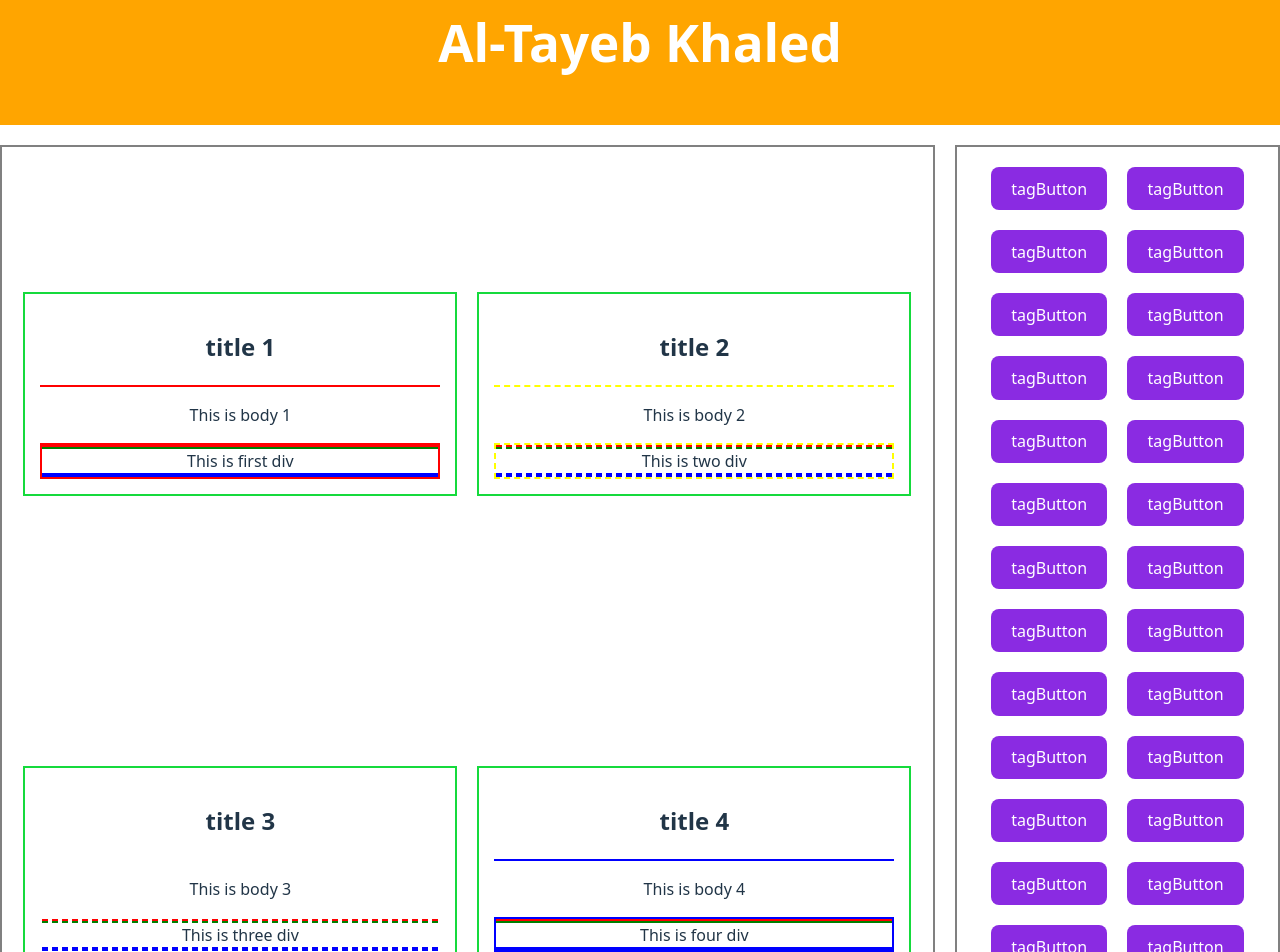
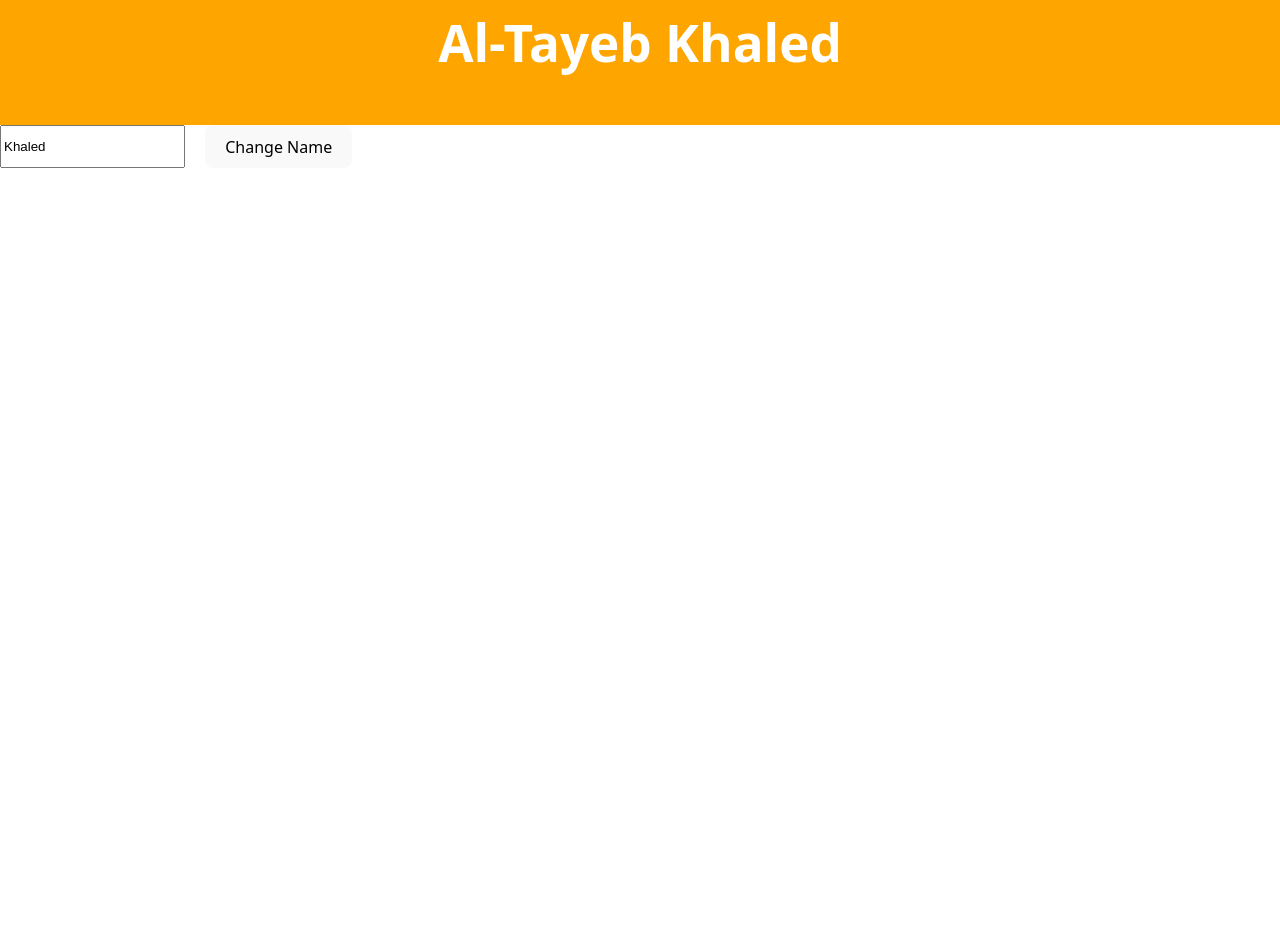
Before and after one commit to AlTayeb-Front-End/React-repo, a React (Vite) app: page / in a window 1280 px wide. Shown: the part 40-992 px from the top of the page. After the commit the page ends 800 px from the top, so only its background shows below. Built offline with nearby package versions, Linux system fonts and the light colour scheme.

Commit message:
"lesson: State hook with onclick & onChange"

```diff
--- a/src/App.jsx
+++ b/src/App.jsx
@@ -7,69 +7,88 @@ import TagButtons from "./sections/TagButtons";
 import Post from "./components/Post";
 import Header from "./sections/Header";
 import Posts from "./sections/Posts";
+import { useState } from "react";
 
 function App() {
   // const [count, setCount] = useState(0);
-  const data = [
-    {
-      title: "title 1",
-      body: "This is body 1",
-      seprator: <div style={{ borderTop: "2px solid red" }}></div>,
-      children: (
-        <div style={{ border: "2px solid red" }}>
-          <div style={{ borderTop: "2px solid red" }}></div>
-          <div style={{ borderTop: "2px solid green" }}>This is first div</div>
-          <div style={{ borderTop: "2px solid blue" }}></div>
-          <div style={{ borderTop: "2px solid blue" }}></div>
-        </div>
-      ),
-    },
-    {
-      title: "title 2",
-      body: "This is body 2",
-      seprator: <div style={{ borderTop: "2px dashed yellow" }}></div>,
-      children: (
-        <div style={{ border: "2px dashed yellow" }}>
-          <div style={{ borderTop: "2px dashed red" }}></div>
-          <div style={{ borderTop: "2px dashed green" }}>This is two div</div>
-          <div style={{ borderTop: "2px dashed blue" }}></div>
-          <div style={{ borderTop: "2px dashed blue" }}></div>
-        </div>
-      ),
-    },
-    {
-      title: "title 3",
-      body: "This is body 3",
-      seprator: <div style={{ borderTop: "2px dashed white" }}></div>,
-      children: (
-        <div style={{ border: "2px dashed white" }}>
-          <div style={{ borderTop: "2px dashed red" }}></div>
-          <div style={{ borderTop: "2px dashed green" }}>This is three div</div>
-          <div style={{ borderTop: "2px dashed blue" }}></div>
-          <div style={{ borderTop: "2px dashed blue" }}></div>
-        </div>
-      ),
-    },
-    {
-      title: "title 4",
-      body: "This is body 4",
-      seprator: <div style={{ borderTop: "2px solid blue" }}></div>,
-      children: (
-        <div style={{ border: "2px solid blue" }}>
-          <div style={{ borderTop: "2px solid red" }}></div>
-          <div style={{ borderTop: "2px solid green" }}>This is four div</div>
-          <div style={{ borderTop: "2px solid blue" }}></div>
-          <div style={{ borderTop: "2px solid blue" }}></div>
-        </div>
-      ),
-    },
-  ];
+  // const data = [
+  //   {
+  //     title: "title 1",
+  //     body: "This is body 1",
+  //     seprator: <div style={{ borderTop: "2px solid red" }}></div>,
+  //     children: (
+  //       <div style={{ border: "2px solid red" }}>
+  //         <div style={{ borderTop: "2px solid red" }}></div>
+  //         <div style={{ borderTop: "2px solid green" }}>This is first div</div>
+  //         <div style={{ borderTop: "2px solid blue" }}></div>
+  //         <div style={{ borderTop: "2px solid blue" }}></div>
+  //       </div>
+  //     ),
+  //   },
+  //   {
+  //     title: "title 2",
+  //     body: "This is body 2",
+  //     seprator: <div style={{ borderTop: "2px dashed yellow" }}></div>,
+  //     children: (
+  //       <div style={{ border: "2px dashed yellow" }}>
+  //         <div style={{ borderTop: "2px dashed red" }}></div>
+  //         <div style={{ borderTop: "2px dashed green" }}>This is two div</div>
+  //         <div style={{ borderTop: "2px dashed blue" }}></div>
+  //         <div style={{ borderTop: "2px dashed blue" }}></div>
+  //       </div>
+  //     ),
+  //   },
+  //   {
+  //     title: "title 3",
+  //     body: "This is body 3",
+  //     seprator: <div style={{ borderTop: "2px dashed white" }}></div>,
+  //     children: (
+  //       <div style={{ border: "2px dashed white" }}>
+  //         <div style={{ borderTop: "2px dashed red" }}></div>
+  //         <div style={{ borderTop: "2px dashed green" }}>This is three div</div>
+  //         <div style={{ borderTop: "2px dashed blue" }}></div>
+  //         <div style={{ borderTop: "2px dashed blue" }}></div>
+  //       </div>
+  //     ),
+  //   },
+  //   {
+  //     title: "title 4",
+  //     body: "This is body 4",
+  //     seprator: <div style={{ borderTop: "2px solid blue" }}></div>,
+  //     children: (
+  //       <div style={{ border: "2px solid blue" }}>
+  //         <div style={{ borderTop: "2px solid red" }}></div>
+  //         <div style={{ borderTop: "2px solid green" }}>This is four div</div>
+  //         <div style={{ borderTop: "2px solid blue" }}></div>
+  //         <div style={{ borderTop: "2px solid blue" }}></div>
+  //       </div>
+  //     ),
+  //   },
+  // ];
+
+  const [name, setName] = useState("Khaled");
   return (
     <>
       <Header />
       <div style={{ display: "flex", gap: "20px" }}>
-        <Posts data={data} />
-        <TagButtons />
+        {/* <Posts data={data} />
+        <TagButtons /> */}
+        <input
+          type="text"
+          value={name}
+          onChange={() => {
+            setName(() => {
+              return `name`;
+            });
+          }}
+        />
+        <button
+          onClick={() => {
+            setName("AlTayeb");
+          }}
+        >
+          Change Name
+        </button>
       </div>
     </>
   );
```
